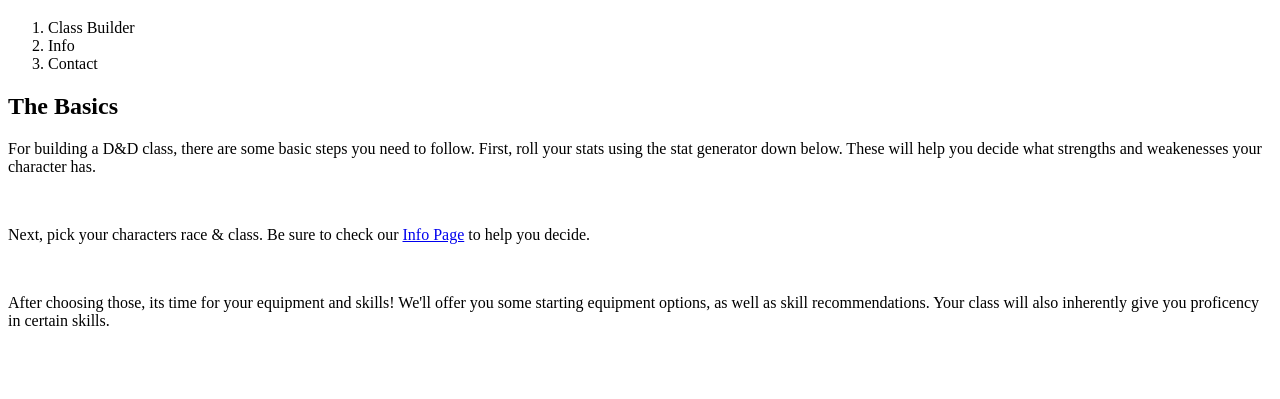
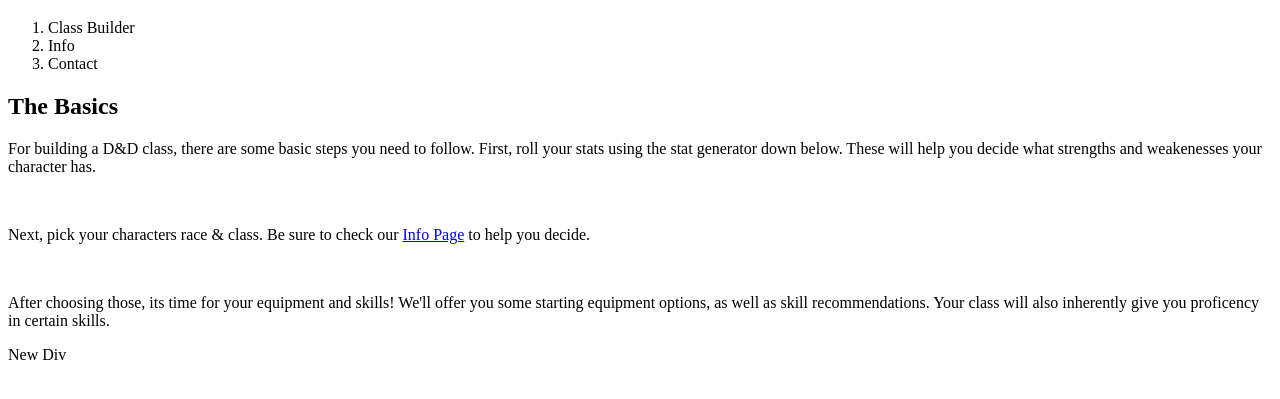
Before and after one commit to p-sturtevant/D-D-Class-Builder, a plain HTML site: page index.html in a window 1280 px wide. Shown: the part 61-460 px from the top of the page. Drawn offline with Linux system fonts and the light colour scheme.

Commit message:
Update index.html

```diff
--- a/index.html
+++ b/index.html
@@ -37,6 +37,7 @@
             <P>After choosing those, its time for your equipment and skills! We'll offer you some starting equipment options,
                 as well as skill recommendations. Your class will also inherently give you proficency in certain skills.</P>
         </div>
+        <div><p>New Div</p></div>
     </main>
 
 
```
